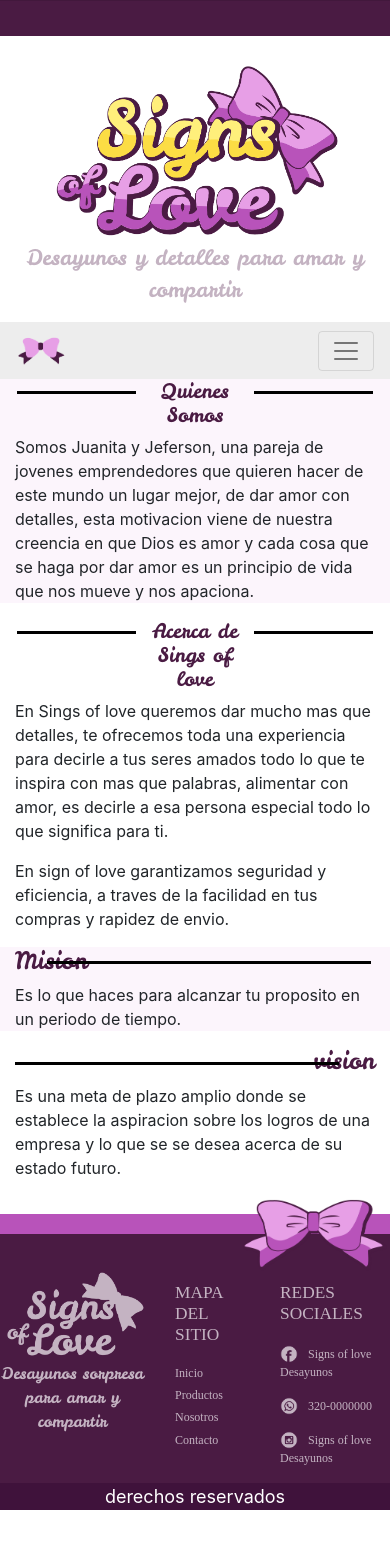
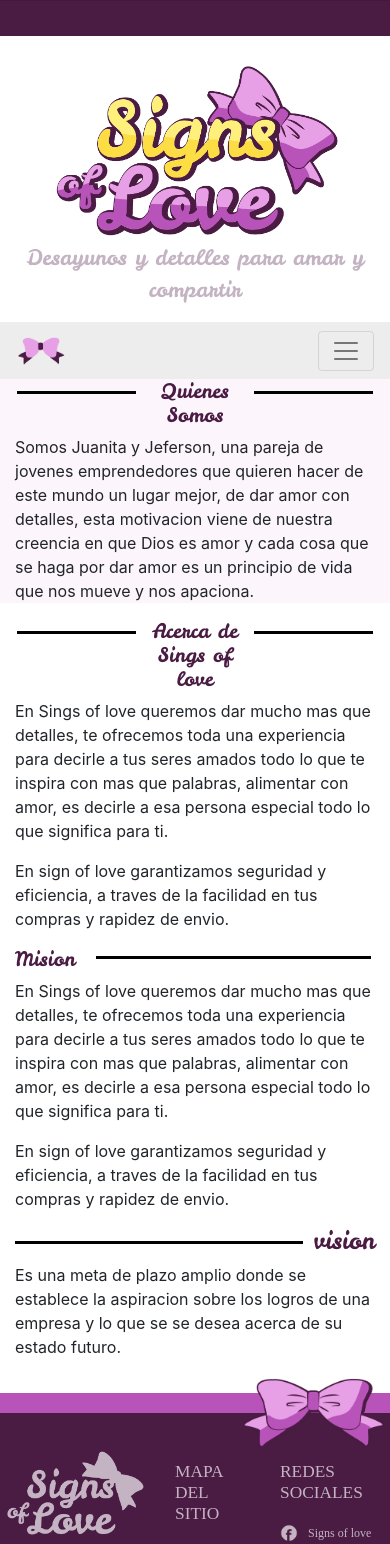
Before and after one commit to jalozanot/signs-of-love, an Angular app: page /nosotros in a window 390 px wide. Shown: the top 1544 px of the page. Before the commit the page ends 1510 px from the top, so only its background shows below. Built offline with nearby package versions, Linux system fonts and the light colour scheme; a web font is replaced by a local one.

Commit message:
ajuste nosotros

```diff
--- a/src/app/pages/nosotros/nosotros.component.html
+++ b/src/app/pages/nosotros/nosotros.component.html
@@ -3,13 +3,15 @@
 
         <div class="container">
 
-            <div>
+            <div class="column">
                 <div class="div-center ">
                     <h5 class="decoracion-qs">Quienes Somos</h5>
                 </div>
+                <div>
                     <p>Somos Juanita y Jeferson, una pareja de jovenes emprendedores que quieren hacer de este mundo un lugar mejor, de dar amor con detalles, esta motivacion viene de nuestra creencia en que Dios es amor y cada cosa que se haga por dar amor
                         es un principio de vida que nos mueve y nos apaciona.
                     </p>
+                </div>
             </div>
 
         </div>
@@ -19,41 +21,55 @@
 
         <div class="container">
 
-            <div>
+            <div class="column">
                 <div class="div-center">
                     <h5 class="decoracion-qs">Acerca de Sings of love</h5>
                 </div>
-                <p>En Sings of love queremos dar mucho mas que detalles, te ofrecemos toda una experiencia para decirle a tus seres amados todo lo que te inspira con mas que palabras, alimentar con amor, es decirle a esa persona especial todo lo que significa
-                    para ti.</p>
+                <div>
+                    <p>En Sings of love queremos dar mucho mas que detalles, te ofrecemos toda una experiencia para decirle a tus seres amados todo lo que te inspira con mas que palabras, alimentar con amor, es decirle a esa persona especial todo lo que
+                        significa para ti.</p>
                     <p>En sign of love garantizamos seguridad y eficiencia, a traves de la facilidad en tus compras y rapidez de envio.</p>
+                </div>
             </div>
 
         </div>
 
     </div>
-    <div style="background-color: #fcf5fc;">
+
+    <div>
 
         <div class="container">
 
+            <div class="column">
                 <div>
+                    <div class="mision-qs">
+                        <h5 class="mision-text">Mision</h5>
+                    </div>
+
+
+                </div>
                 <div>
-                    <h4 class="mision-qs">Mision</h4>
+                    <p>En Sings of love queremos dar mucho mas que detalles, te ofrecemos toda una experiencia para decirle a tus seres amados todo lo que te inspira con mas que palabras, alimentar con amor, es decirle a esa persona especial todo lo que
+                        significa para ti.</p>
+                    <p>En sign of love garantizamos seguridad y eficiencia, a traves de la facilidad en tus compras y rapidez de envio.</p>
                 </div>
-                <p>Es lo que haces para alcanzar tu proposito en un periodo de tiempo.</p>
             </div>
 
         </div>
 
     </div>
+
     <div>
 
         <div class="container">
 
-            <div>
+            <div class="column">
                 <div>
                     <h4 class="vision-qs" style="text-align: right;">vision</h4>
                 </div>
+                <div>
                     <p>Es una meta de plazo amplio donde se establece la aspiracion sobre los logros de una empresa y lo que se se desea acerca de su estado futuro.</p>
+                </div>
             </div>
 
         </div>
--- a/src/styles.scss
+++ b/src/styles.scss
@@ -207,6 +207,27 @@ body {
     right: -10%;
 }
 
+@media (min-width: 375px) and (max-width: 1200px) {
+    .mision-qs {
+        display: inline-block;
+        position: relative;
+        width: 90%;
+        color: #4A1B43;
+        font-family: 'LeckerliOne-Regular';
+    }
+    .mision-qs::after {
+        content: "";
+        position: absolute;
+        width: 85%;
+        height: 3px;
+        background-color: black;
+        top: 0.6em;
+    }
+    .mision-qs::after {
+        right: -10%;
+    }
+}
+
 .vision-qs {
     display: inline-block;
     position: relative;
@@ -227,3 +248,29 @@ body {
 .vision-qs::before {
     left: 0%;
 }
+
+@media (min-width: 375px) and (max-width: 1200px) {
+    .vision-qs {
+        display: inline-block;
+        position: relative;
+        width: 100%;
+        color: #4A1B43;
+        font-family: 'LeckerliOne-Regular';
+    }
+    .vision-qs::before {
+        content: "";
+        position: absolute;
+        width: 80%;
+        height: 3px;
+        background-color: black;
+        top: 0.6em;
+    }
+    .vision-qs::before {
+        left: 0%;
+    }
+}
+
+.mision-text {
+    color: #4A1B43;
+    font-family: 'LeckerliOne-Regular';
+}
```
Lines whose indentation alone changed are shown as unchanged.
